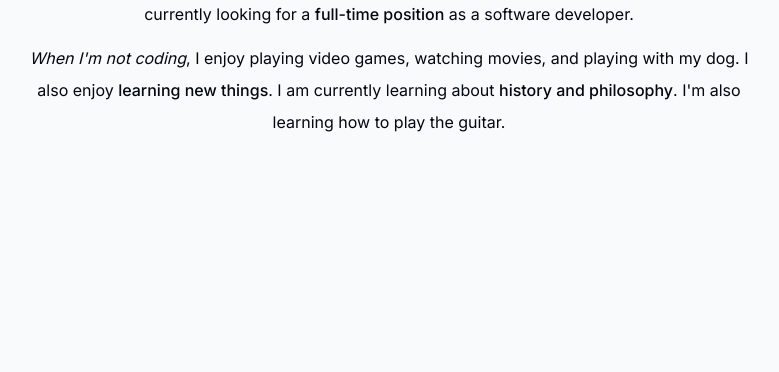
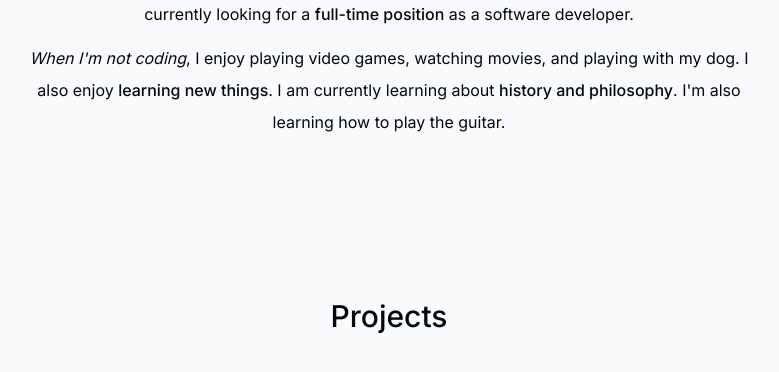
Before and after one commit to AhmedMohamed809/protfolio, a Next.js app: page / in a window 1280 px wide. Shown: the part 956-1328 px from the top of the page, without its empty margins (251-1030 px from the left). Built offline with nearby package versions, Linux system fonts and the light colour scheme.

Commit message:
add the project page to man page

```diff
--- a/app/page.tsx
+++ b/app/page.tsx
@@ -1,5 +1,6 @@
 import About from '@/components/About'
 import Intro from '@/components/Intro'
+import Projects from '@/components/Projects'
 import SectionDivider from '@/components/SectionDivider'
 import Image from 'next/image'
 
@@ -9,6 +10,7 @@ export default function Home() {
       <Intro/>
       <SectionDivider/>
       <About/>
+      <Projects/>
     </main>
   )
 }
```
